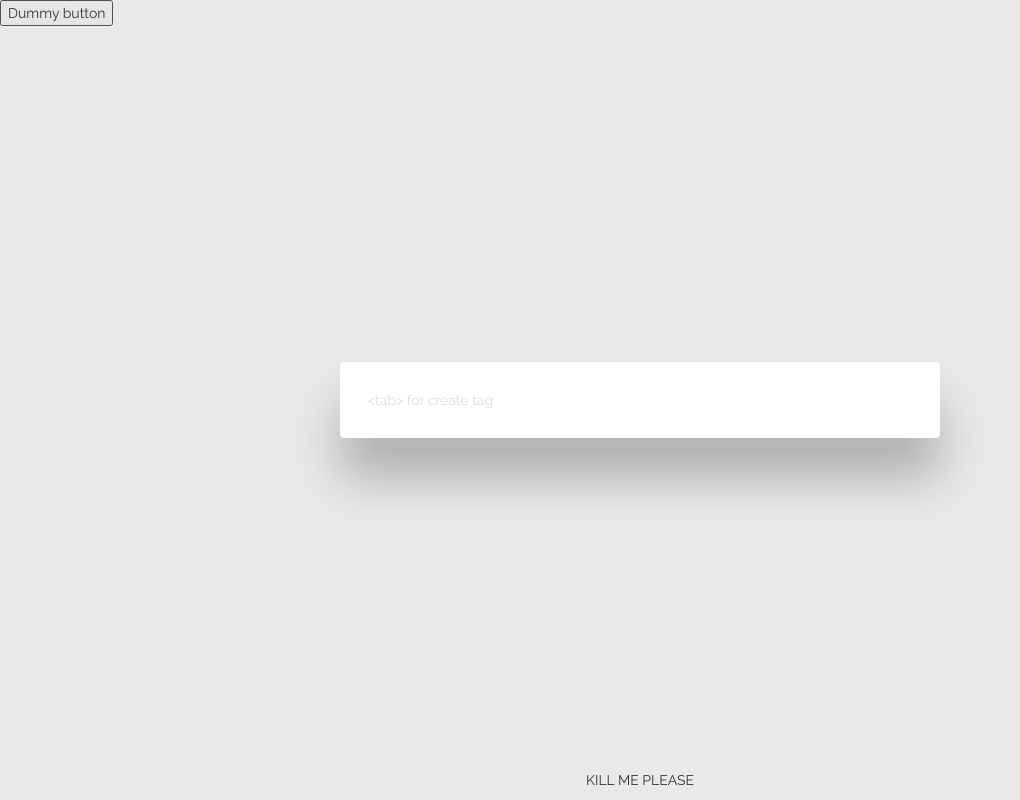
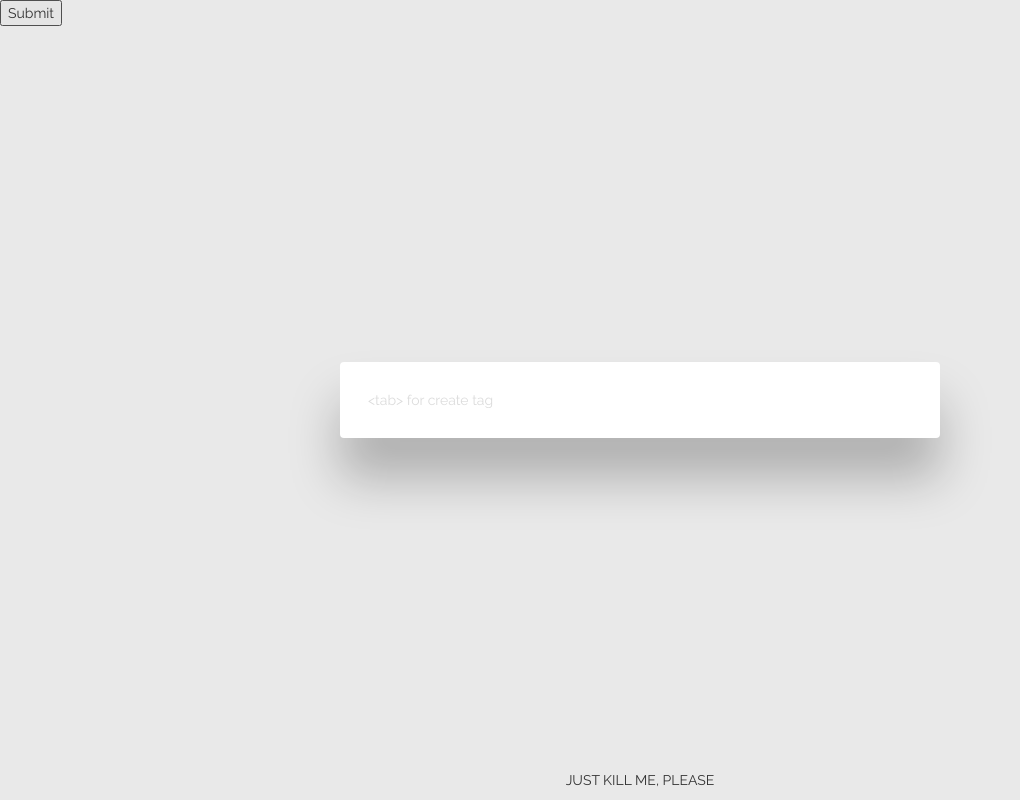
Before and after one commit to AlanLatte/Parser, a Flask app: page /search in a window 1280 px wide. Shown: the whole page, without its empty margins (0-1020 px from the left). Run offline with Flask 2, Linux system fonts and the light colour scheme; some libraries are stand-ins or nearby versions.

Commit message:
[*] Rename pages

```diff
--- a/app/templates/index.html
+++ b/app/templates/index.html
@@ -3,7 +3,7 @@
 
 <head>
   <meta charset="UTF-8">
-  <title>EBANIY FRONT</title>
+  <title>main page</title>
 
       <link rel="stylesheet" href="{{ url_for('static', filename='css/index.css') }}">
 </head>
--- a/app/templates/search.html
+++ b/app/templates/search.html
@@ -3,7 +3,7 @@
 
 <head>
   <meta charset="UTF-8">
-  <title>Eshyo huje huita</title>
+  <title>search page</title>
   <link href="https://fonts.googleapis.com/css?family=Raleway:300,400" rel="stylesheet">
 
   <link rel='stylesheet' href='https://maxcdn.bootstrapcdn.com/bootstrap/3.3.6/css/bootstrap.min.css'>
@@ -20,9 +20,9 @@
       <input type="text" autofocus placeholder="<tab> for create tag" />
     </div>
   </div>
-  <button id="commit">Dummy button</button>
+  <button id="commit">Submit</button>
 
-  <div class='note'>KILL ME PLEASE</div>
+  <div class='note'>JUST KILL ME, PLEASE</div>
   <script src='https://code.jquery.com/jquery-2.2.4.min.js'></script>
 
   <script src="{{ url_for('static', filename='js/search.js') }}"></script>
```
